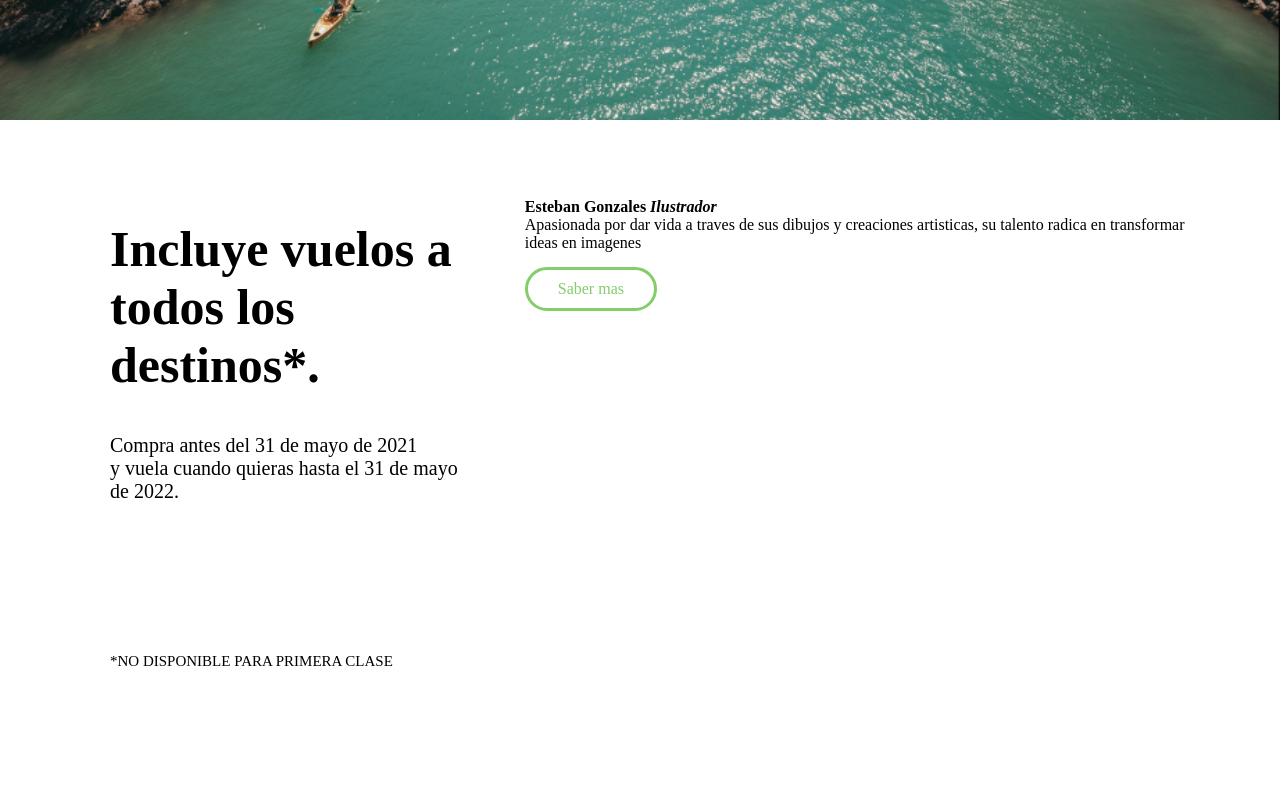
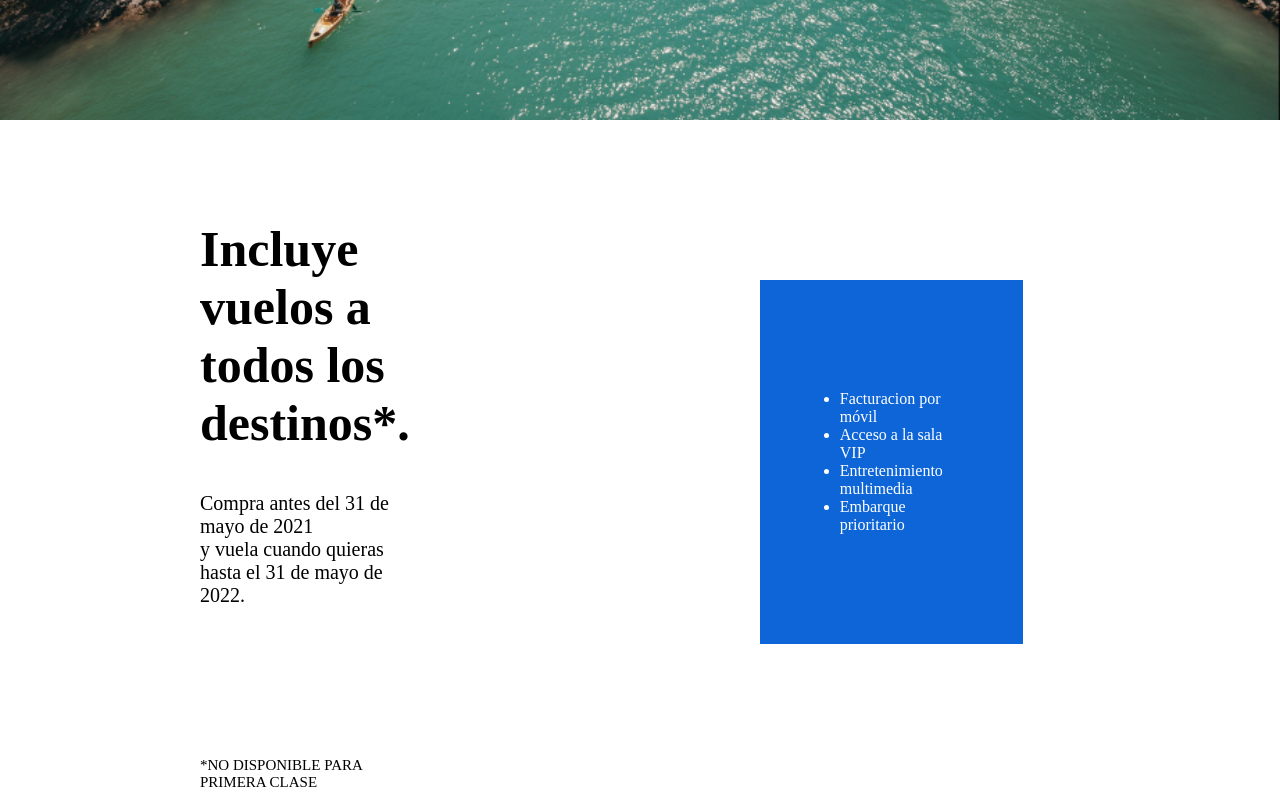
Before and after one commit to JuanHenao1999/examenCSS, a plain HTML site: page index.html in a window 1280 px wide. Shown: the part 680-1480 px from the top of the page. Drawn offline with Linux system fonts and the light colour scheme.

Commit message:
two commit

```diff
--- a/css/style.css
+++ b/css/style.css
@@ -69,7 +69,7 @@
 }
 
 #promocional {
-    padding: 60px 60px;
+    padding: 60px 150px;
     display: flex;
     justify-content: space-between;
 }
@@ -88,6 +88,16 @@
     font-size: 15px;
     margin: 150px 50px;
     text-transform: uppercase;
+}
+
+.beneficios{
+    margin: 100px 300px;
+}
+
+.beneficios-list{
+    background-color: #0d65d8;
+    padding: 110px 80px;
+    color: white;
 }
 
 
--- a/index.html
+++ b/index.html
@@ -22,12 +22,13 @@
             <p class="p-promocional">Compra antes del 31 de mayo de 2021 <br>y vuela cuando quieras hasta el 31 de mayo de 2022.</p>
             <p class="condiciones">*No disponible para primera clase</p>
         </div>
-        <div>
-            <img src="./src/joseph-gonzalez-iFgRcqHznqg-unsplash.jpg" alt="">
-            <h4>Esteban Gonzales <em>Ilustrador</em></h4>
-            <p>Apasionada por dar vida a traves de sus dibujos y creaciones artisticas, su talento radica en transformar ideas en imagenes</p>
-
-            <a href="#" class="boton-saber-mas">Saber mas</a>
+        <div class="beneficios">
+            <ul class="beneficios-list">
+                <li>Facturacion por móvil</li>
+                <li>Acceso a la sala VIP</li>
+                <li>Entretenimiento multimedia</li>
+                <li>Embarque prioritario</li>
+            </ul>
         </div>
     </section>
     <section id="personas">
```
